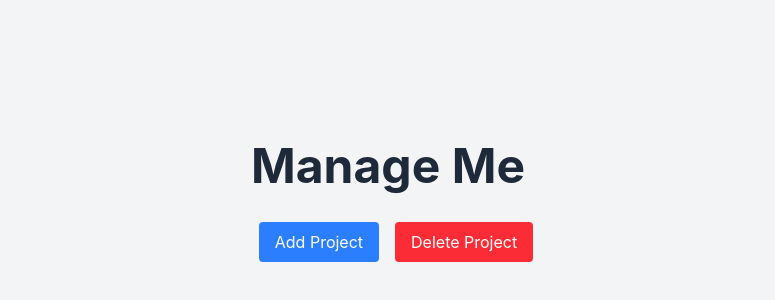
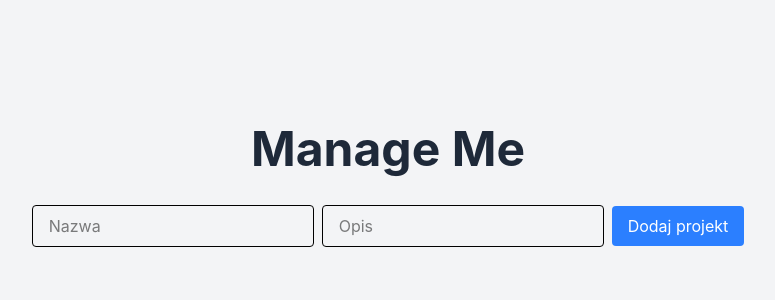
Before and after one commit to Usadowiony/Programowanie-app-web, a React (Vite) app: page /manageme in a window 1280 px wide. Shown: the part 198-498 px from the top of the page, without its empty margins (252-1027 px from the left). Built offline with nearby package versions, Linux system fonts and the light colour scheme.

Commit message:
prosta funkcjonalnosc zapisywania i usuwania zrobiona

```diff
--- a/src/pages/ManageMe.tsx
+++ b/src/pages/ManageMe.tsx
@@ -1,14 +1,52 @@
+import { useState } from 'react'
+import { useEffect } from 'react'
+import { projectService } from '../services/projectService'
+
 function ManageMe() {
-    return (
+    const [projects, setProjects] = useState(projectService.getAll())
+    const [nazwa, setNazwa] = useState('')
+    const [opis, setOpis] = useState('')
+
+    useEffect(() => {
+        setProjects(projectService.getAll())
+    }, [])
+
+    const projectAdd = () => {
+        if (nazwa.trim() === '') {
+            alert('Nazwa nie może być pusta!')
+            return
+        }
+        if (opis.trim() === '') {
+            alert('Opis nie może być pusty!')
+            return
+        }
+        projectService.create(nazwa, opis)
+        setProjects(projectService.getAll())
+        setNazwa('')
+        setOpis('')
+    }
+
+    const projectDelete = (id: string) => {
+        projectService.delete(id)
+        setProjects(projectService.getAll())
+    }
+
+  return (
     <div className="flex flex-col items-center justify-center min-h-screen bg-gray-100">
       <h1 className="text-5xl font-bold text-gray-800">Manage Me</h1>
       <div className="mt-8">
-        <button className="cursor-pointer ml-4 bg-blue-500 text-white px-4 py-2 rounded">
-            Add Project
-        </button>
-        <button className="cursor-pointer ml-4 bg-red-500 text-white px-4 py-2 rounded">
-            Delete Project
-        </button>
+        <input value={nazwa} onChange={e => setNazwa(e.target.value)} placeholder="Nazwa" className="px-4 py-2 border rounded mr-2" />
+        <input value={opis} onChange={e => setOpis(e.target.value)} placeholder="Opis" className="px-4 py-2 border rounded mr-2" />
+        <button onClick={projectAdd} className="cursor-pointer px-4 py-2 bg-blue-500 text-white rounded">Dodaj projekt</button>
+      </div>
+      <div className="mt-8">
+        {projects.map((project) => (
+          <div key={project.id} className='bg-white p-4 rounded mb-2'>
+            <h3 className="font-bold mb-3">{project.nazwa}</h3>
+            <p className="mb-3">{project.opis}</p>
+            <button onClick={() => projectDelete(project.id)} className="cursor-pointer px-4 py-2 bg-red-500 text-white rounded">Usuń</button>
+          </div>
+        ))}
       </div>
     </div>
     )
```
